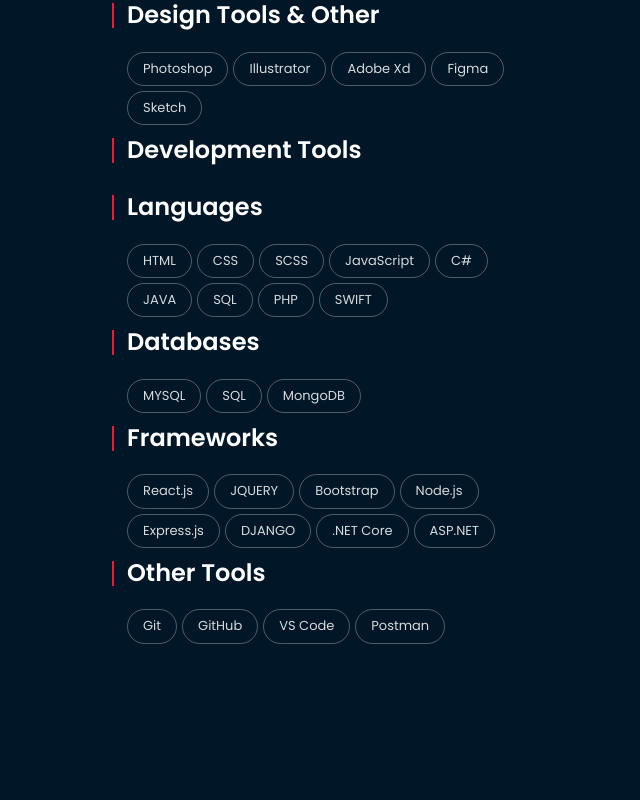
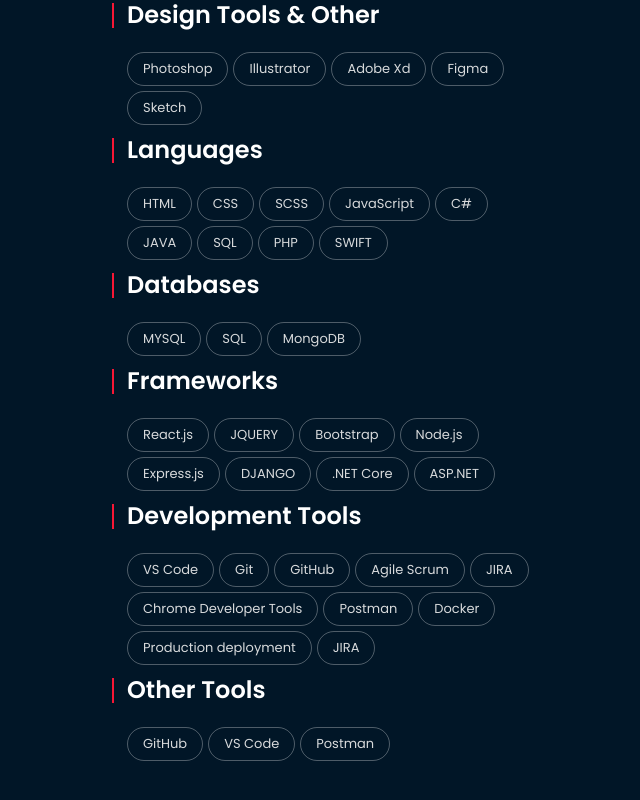
Before and after one commit to jibrilosman/portfolio-router, a React (Create React App) app: page /about in a window 1280 px wide. Shown: the part 854-1654 px from the top of the page, without its empty margins (561-1201 px from the left). Before the commit the page ends 1567 px from the top, so only its background shows below. Built offline with nearby package versions, Linux system fonts and the light colour scheme; a web font is replaced by a local one.

Commit message:
Update About.jsx

```diff
--- a/src/pages/about/About.jsx
+++ b/src/pages/about/About.jsx
@@ -56,9 +56,6 @@ const About = (props) => {
               <span>Sketch</span>
             </div>
 
-
-            <h2>Development Tools</h2>
-
             <h2>Languages</h2>
             <div className="hero">
               <span>HTML</span>
@@ -91,9 +88,22 @@ const About = (props) => {
               <span>ASP.NET</span>
             </div>
 
+            <h2>Development Tools</h2>
+               <div className="hero">
+                  <span>VS Code</span>
+                  <span>Git</span>
+                  <span>GitHub</span>
+                  <span>Agile Scrum</span>
+                  <span>JIRA</span>
+                  <span>Chrome Developer Tools</span>
+                  <span>Postman</span>
+                  <span>Docker</span>
+                  <span> Production deployment</span>
+                  <span>JIRA</span>
+                </div>
             <h2>Other Tools</h2>
             <div className="hero">
-              <span>Git</span>
+
               <span>GitHub</span>
               <span>VS Code</span>
               <span>Postman</span>
```
